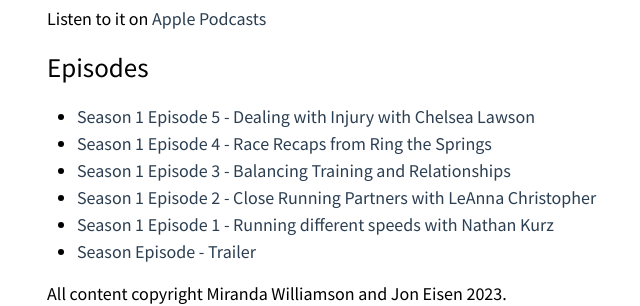
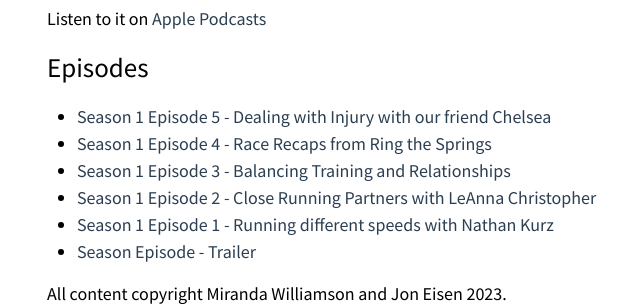
Before and after one commit to yanatan16/runningwithproblems.com, a Jekyll site: the page built from index.md, in a window 1280 px wide. Shown: the part 133-439 px from the top of the page, without its empty margins (73-713 px from the left). Built offline with Jekyll 4.4.1, drawn with Linux system fonts in a browser that asks for light colours.

Commit message:
remove chelsea's last name

```diff
--- a/_posts/2023-07-01-s1-ep5-chelsea-lawson.markdown
+++ b/_posts/2023-07-01-s1-ep5-chelsea-injury.markdown
@@ -5,11 +5,11 @@ slug:
 published: yes
 
 # RSS 2.0 properties
-title: Dealing with Injury with Chelsea Lawson
+title: Dealing with Injury with our friend Chelsea
 date: 2023-07-01 13:30:00 -0600
 
 # iTunes properties
-itunesSubtitle: Dealing with Injury with Chelsea Lawson
+itunesSubtitle: Dealing with Injury with our friend Chelsea
 itunesBlock: no
 itunesEpisode: 5
 itunesSeason: 1
@@ -25,7 +25,7 @@ duration: "54:44"
 length: 3284
 ---
 
-Season 1 Episode 5 - Dealing with Injury with Chelsea Lawson
+Season 1 Episode 5 - Dealing with Injury with our friend Chelsea
 
 In this episode, we dive deep into Chelsea's powerful story of injury and recovery.
 
```
